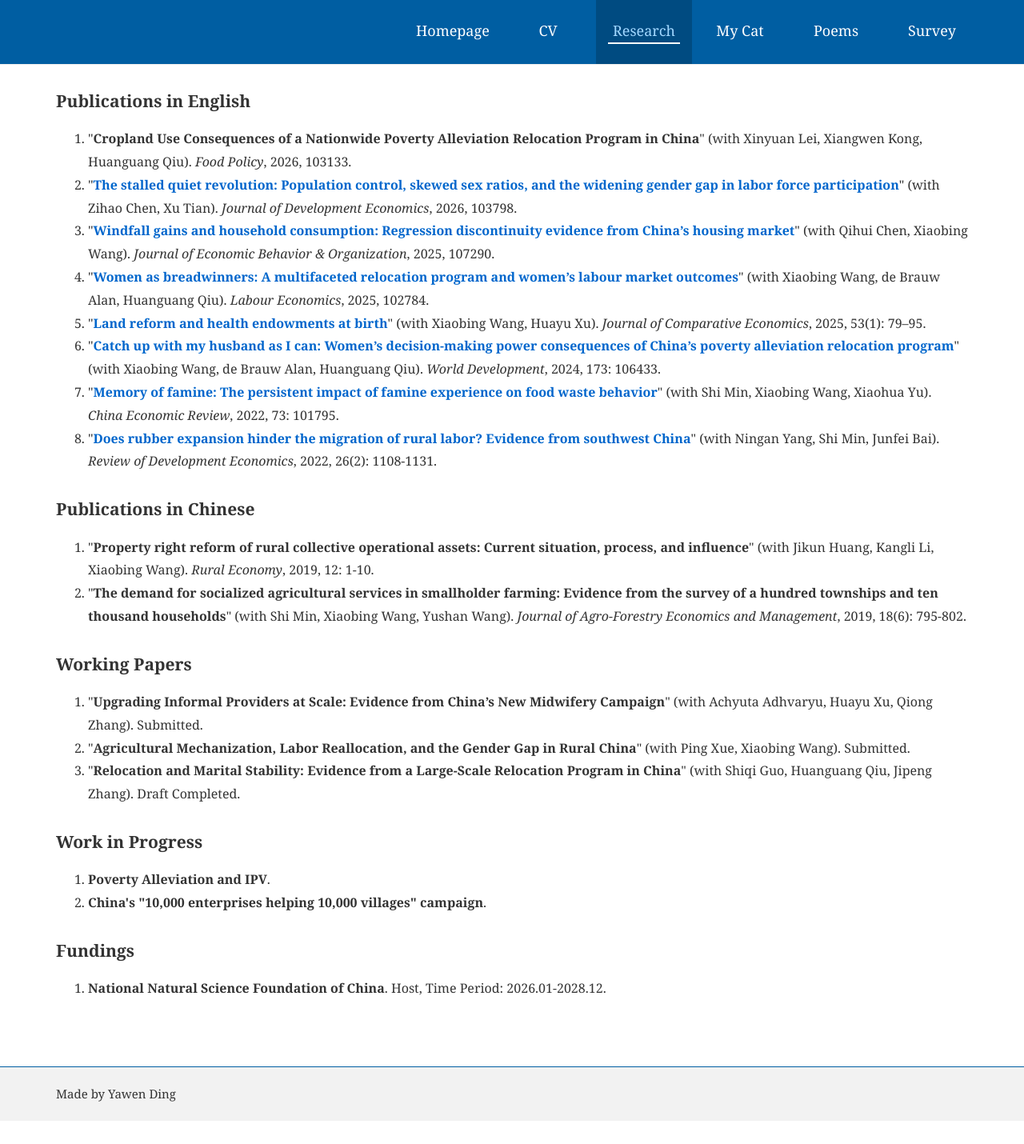
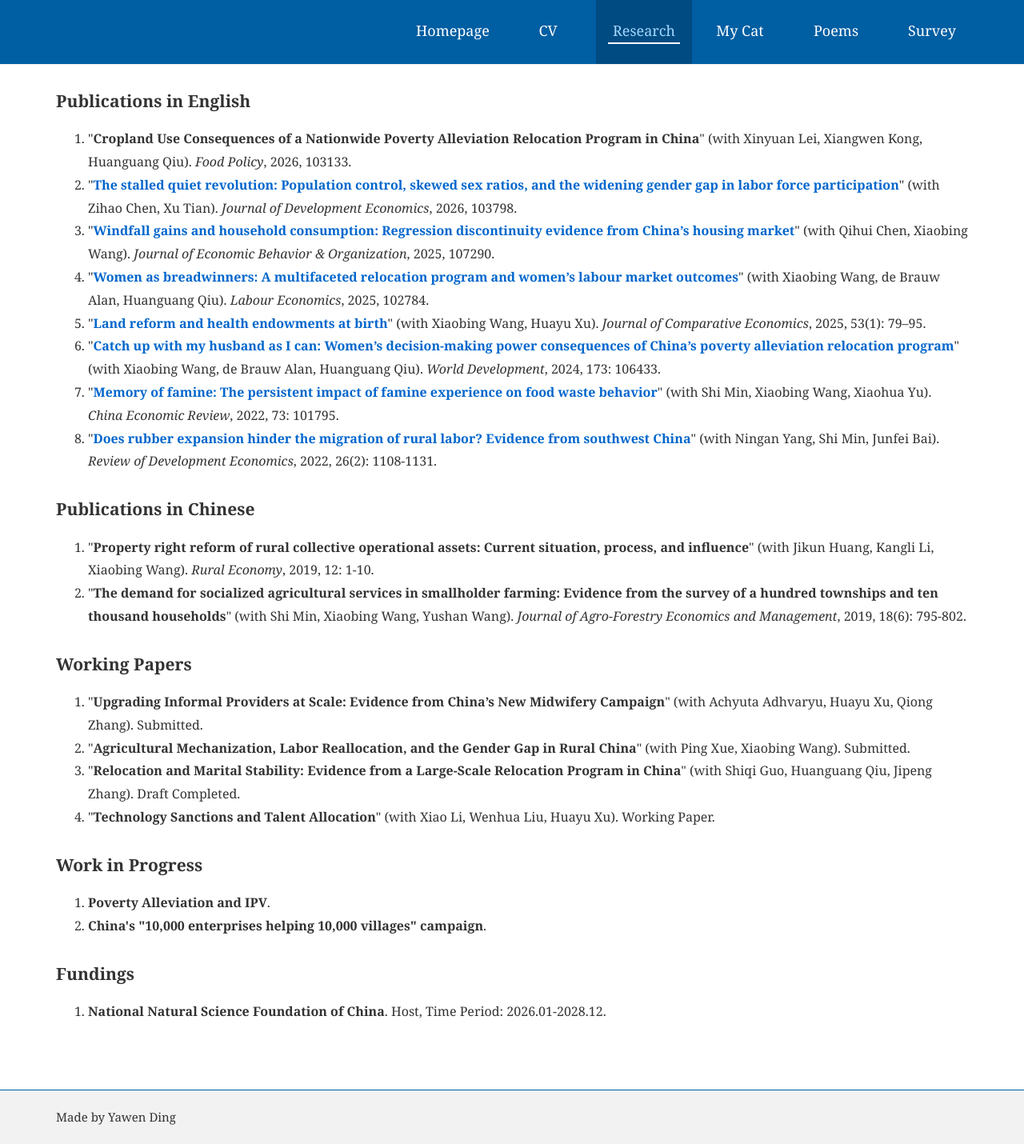
Before and after one commit to YawenDing/yawending.github.io, a Jekyll site: the page built from pages/_research/index.md, in a window 1280 px wide. Shown: the whole page at 80% size. Built offline with Jekyll 4.4.1, drawn with Linux system fonts in a browser that asks for light colours; before the commit the page ends 1401 px from its top, so only the background shows below that.

Commit message:
updated1

```diff
--- a/pages/_research/index.md
+++ b/pages/_research/index.md
@@ -66,6 +66,8 @@ no_heading: true
 <li>"<b>Relocation and Marital Stability: Evidence from a Large-Scale
 Relocation Program in China</b>" (with Shiqi Guo, Huanguang Qiu, Jipeng Zhang). Draft Completed.</li>
 
+<li>"<b>Technology Sanctions and Talent Allocation</b>" (with Xiao Li, Wenhua Liu, Huayu Xu). Working Paper.</li>
+
 </ol>
 
 
```
